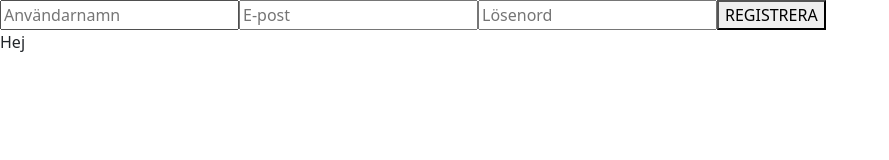
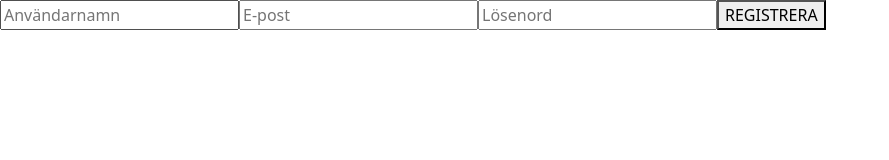
Before and after one commit to TOtterhall/ZoZo, a React (Vite) app in the folder client/: page /register in a window 1280 px wide. Shown: the top 160 px of the page, without its empty margins (0-889 px from the left). Built offline with nearby package versions, Linux system fonts and the light colour scheme.

Commit message:
Register

```diff
--- a/client/src/components/Register/Register.tsx
+++ b/client/src/components/Register/Register.tsx
@@ -2,6 +2,7 @@
 
 import { useState } from "react";
 import { useUserContext } from "../../../context/usercontext";
+import { Link } from "react-router-dom";
 
 export default function Register() {
   const {
@@ -12,30 +13,22 @@ export default function Register() {
     email,
     setEmail,
     register,
-    login,
   } = useUserContext();
 
   const [isRegistered, setIsRegistered] = useState(false);
 
   const handleRegister = async () => {
     await register();
+    console.log("Nu är du registrerad");
     setIsRegistered(true);
-  };
-
-  const handleLogin = () => {
-    if (isRegistered) {
-      login();
-    } else {
-      //Vad VILL jag göra annars?
-      alert("Du måste registrera dig först.");
-    }
+    // localStorage.setItem("isLoggedIn", "true");
   };
 
   return (
     <div>
       <div>
         {isRegistered ? (
-          <button onClick={handleLogin}>LOGGA IN</button>
+          <Link to="/login" className="regBtn"></Link>
         ) : (
           <div>
             <input
@@ -59,11 +52,6 @@ export default function Register() {
             <button onClick={handleRegister}>REGISTRERA</button>
           </div>
         )}
-        <p>
-          Hej
-          <br />
-          {username}
-        </p>
       </div>
     </div>
   );
```
